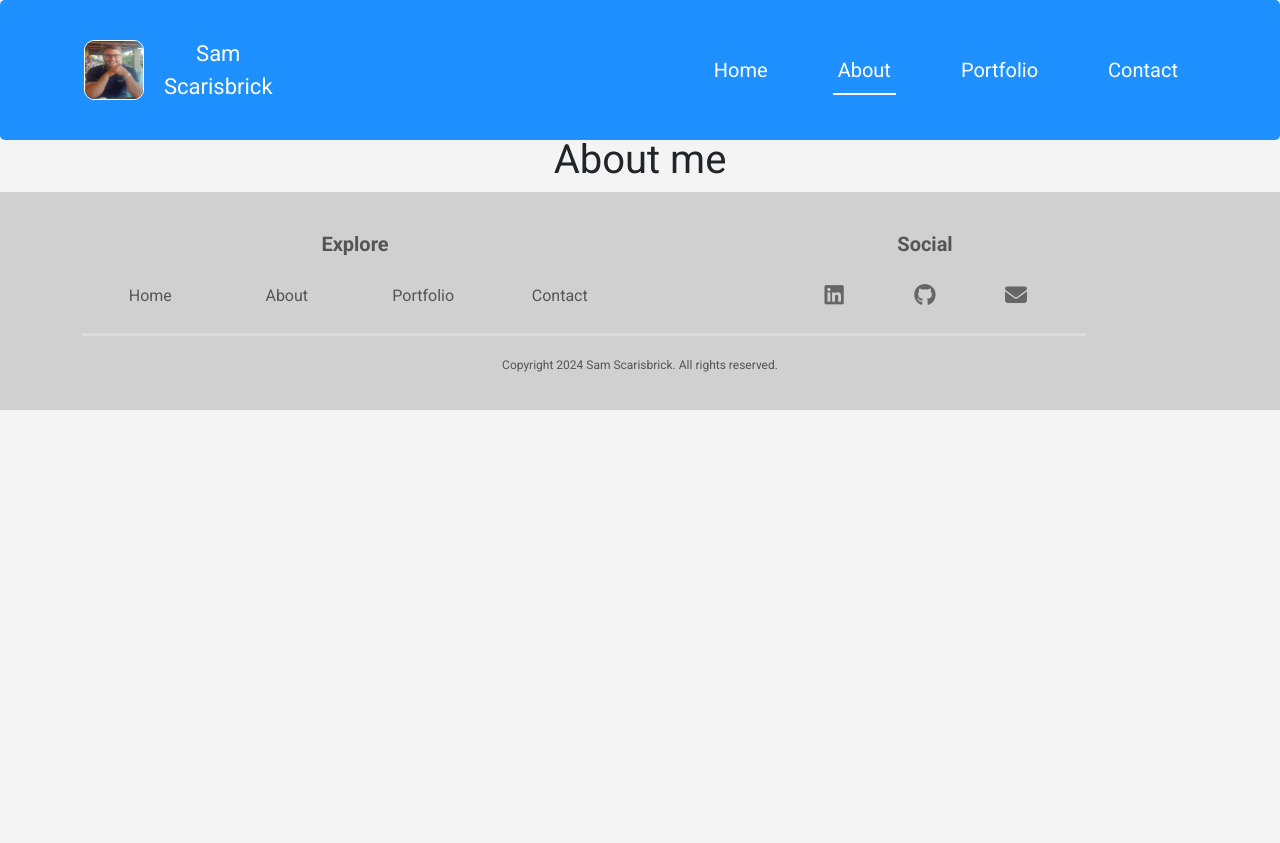
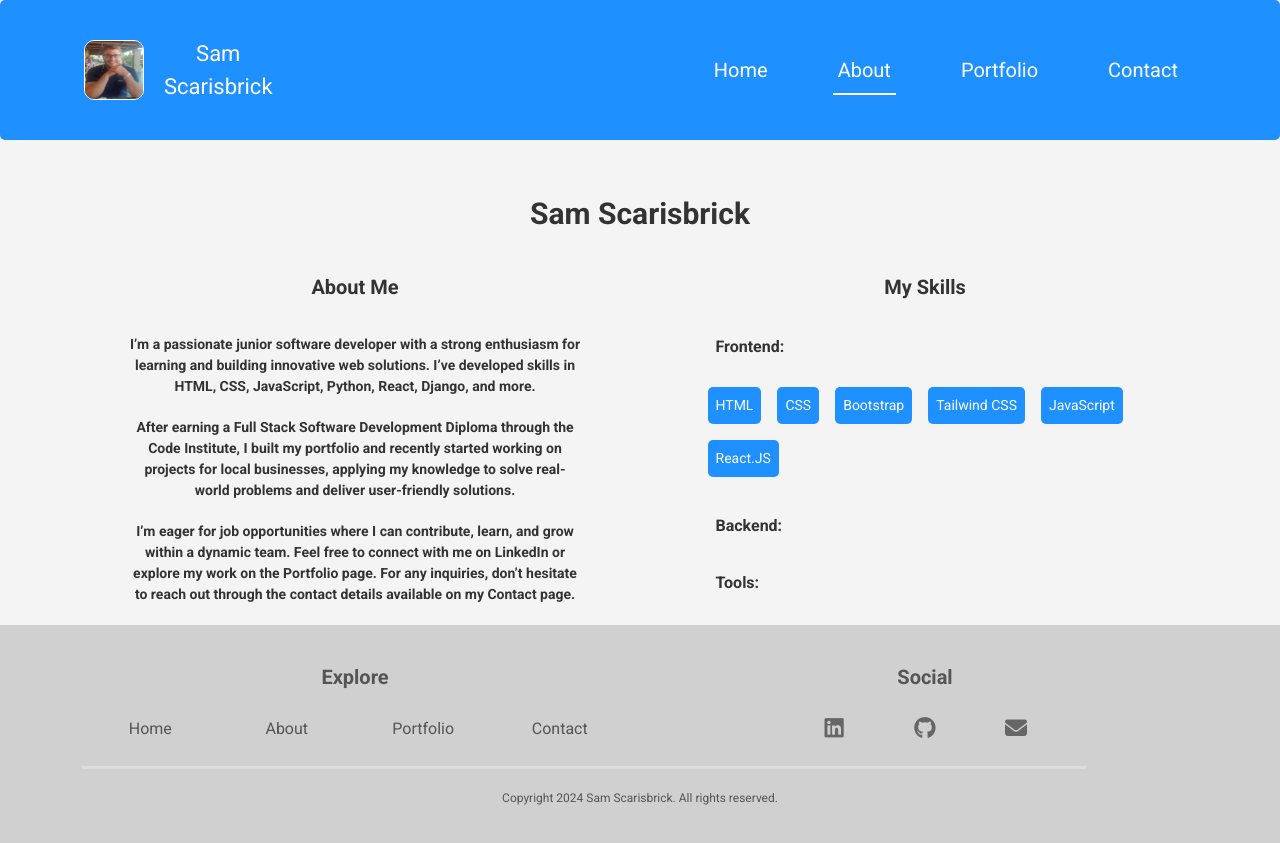
Before and after one commit to sam2829/my-portfolio-app, a React (Create React App) app in the folder frontend/: page /about in a window 1280 px wide. Before the commit the page ends 800 px from the top, so only its background shows below. Built offline with nearby package versions, Linux system fonts and the light colour scheme; a web font is replaced by a local one.

Commit message:
Start styling and adding content to about page. Create Skills component to map over list of skills

```diff
--- /dev/null
+++ b/frontend/src/components/Skills.js
@@ -0,0 +1,25 @@
+import React from "react";
+import styles from '../styles/Skills.module.css'
+
+const Skills = () => {
+  const frontendSkills = [
+    "HTML",
+    "CSS",
+    "Bootstrap",
+    "Tailwind CSS",
+    "JavaScript",
+    "React.JS",
+  ];
+
+  return (
+    <div>
+      <ul className={styles.SkillsList}>
+        {frontendSkills.map((skill, index) => (
+          <li className={styles.ListItems} key={index}>{skill}</li>
+        ))}
+      </ul>
+    </div>
+  );
+};
+
+export default Skills;
--- a/frontend/src/pages/About/AboutPage.js
+++ b/frontend/src/pages/About/AboutPage.js
@@ -1,12 +1,51 @@
-import React from 'react'
-import styles from '../../styles/AboutPage.module.css'
+import React from "react";
+import styles from "../../styles/AboutPage.module.css";
+import Container from "react-bootstrap/Container";
+import Row from "react-bootstrap/Row";
+import Col from "react-bootstrap/Col";
+import Skills from "../../components/Skills";
 
 const AboutPage = () => {
   return (
-    <main className={styles.Main}>
-      <h1>About me</h1>
-    </main>
-  )
-}
+    <Container>
+      <main className={styles.Main}>
+        <Row>
+          <h1 className={styles.Heading}>Sam Scarisbrick</h1>
+        </Row>
+        <Row className="justify-content-center">
+          <Col xs={12} lg={5} className="mx-auto">
+            <h3 className={styles.SubHeading}>About Me</h3>
+            <p className={styles.Text}>
+              I’m a passionate junior software developer with a strong
+              enthusiasm for learning and building innovative web solutions.
+              I’ve developed skills in HTML, CSS, JavaScript, Python, React,
+              Django, and more.
+            </p>
+            <p className={styles.Text}>
+              After earning a Full Stack Software Development Diploma through
+              the Code Institute, I built my portfolio and recently started
+              working on projects for local businesses, applying my knowledge to
+              solve real-world problems and deliver user-friendly solutions.
+            </p>
+            <p className={styles.Text}>
+              I’m eager for job opportunities where I can contribute, learn, and
+              grow within a dynamic team. Feel free to connect with me on
+              LinkedIn or explore my work on the Portfolio page. For any
+              inquiries, don’t hesitate to reach out through the contact details
+              available on my Contact page.
+            </p>
+          </Col>
+          <Col xs={12} lg={5} className="mx-auto">
+          <h3 className={styles.SubHeading}>My Skills</h3>
+            <h6 className={styles.SkillsHeading}>Frontend:</h6>
+            <Skills />
+            <h6 className={styles.SkillsHeading}>Backend:</h6>
+            <h6 className={styles.SkillsHeading}>Tools:</h6>
+          </Col>
+        </Row>
+      </main>
+    </Container>
+  );
+};
 
-export default AboutPage
+export default AboutPage;
--- a/frontend/src/styles/AboutPage.module.css
+++ b/frontend/src/styles/AboutPage.module.css
@@ -1,3 +1,34 @@
 .Main {
   margin-top: 136px;
+  color: #333333;
 }
+
+.Heading {
+  font-size: 30px;
+  padding-top: 60px;
+  padding-bottom: 20px;
+  /* color: #333333; */
+  font-weight: 700;
+}
+
+.SubHeading {
+  font-size: 20px;
+  padding: 15px 0;
+  /* color: #333333; */
+  font-weight: 700;
+}
+
+.Text {
+  font-size: 14px;
+  color: #333333;
+  margin: 20px 0 20px 0;
+  font-weight: 700;
+}
+
+.SkillsHeading {
+  font-size: 16px;
+  padding: 15px 16px;
+  /* color: #333333; */
+  font-weight: 700;
+  text-align: left;
+}
--- /dev/null
+++ b/frontend/src/styles/Skills.module.css
@@ -0,0 +1,15 @@
+.SkillsList {
+    padding: 0;
+    text-align: left;
+}
+
+.ListItems {
+    list-style-type: none;
+    font-size: 14px;
+    color: white;
+    background-color: #1e90ff;
+    padding: 8px;
+    margin: 8px;
+    border-radius: 5px;
+    display: inline-block;
+}
```
